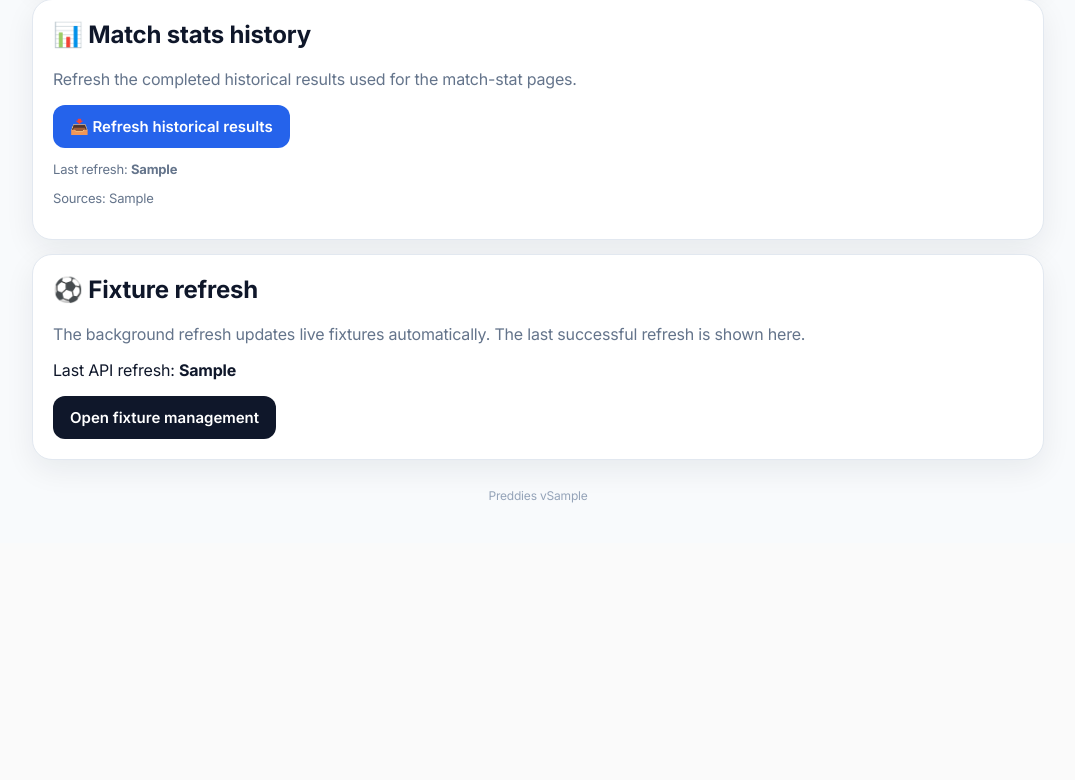
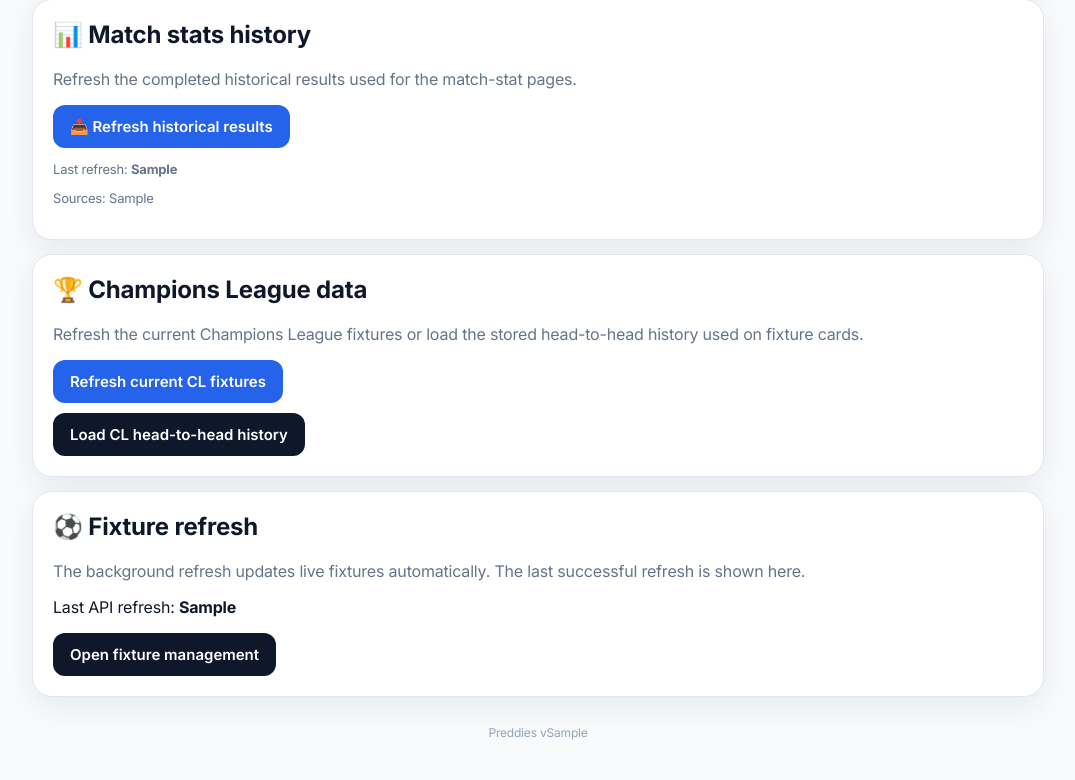
Before and after one commit to daanvb/pl-predictions, a Python web app: template premier_league_predictor/app/templates/admin_data.html in a window 1280 px wide. Shown: the part 428-1208 px from the top of the page, without its empty margins (102-1177 px from the left). Before the commit the page ends 931 px from the top, so only its background shows below. Run offline with Jinja, Linux system fonts and the light colour scheme; the template is opened without the code that fills it: most values are stand-ins (such as "Sample title", 1, 10 or a date in 2020).

Commit message:
Align Champions League hub and admin tools

```diff
--- a/premier_league_predictor/app/templates/admin_data.html
+++ b/premier_league_predictor/app/templates/admin_data.html
@@ -31,6 +31,13 @@
 </div>
 
 <div class="card">
+<h2>🏆 Champions League data</h2>
+<p class="muted">Refresh the current Champions League fixtures or load the stored head-to-head history used on fixture cards.</p>
+<form method="POST" action="/admin/champions-league/import"><button class="primary" type="submit">Refresh current CL fixtures</button></form>
+<form method="POST" action="/admin/champions-league/h2h/import" style="margin-top:10px"><button type="submit">Load CL head-to-head history</button></form>
+</div>
+
+<div class="card">
 <h2>⚽ Fixture refresh</h2>
 <p class="muted">The background refresh updates live fixtures automatically. The last successful refresh is shown here.</p>
 {% if last_api_refresh %}<p>Last API refresh: <strong>{{ last_api_refresh }}</strong></p>{% else %}<p class="muted">No API refresh recorded yet.</p>{% endif %}
--- a/premier_league_predictor/config.yaml
+++ b/premier_league_predictor/config.yaml
@@ -1,6 +1,6 @@
 name: "Preddies"
 description: "Private Premier League prediction game"
-version: "1.58.1"
+version: "1.58.2"
 slug: "premier_league_predictor"
 init: false
 arch:
```
Also changed, not shown: premier_league_predictor/app/templates/side_events.html (+2 -10 lines).
